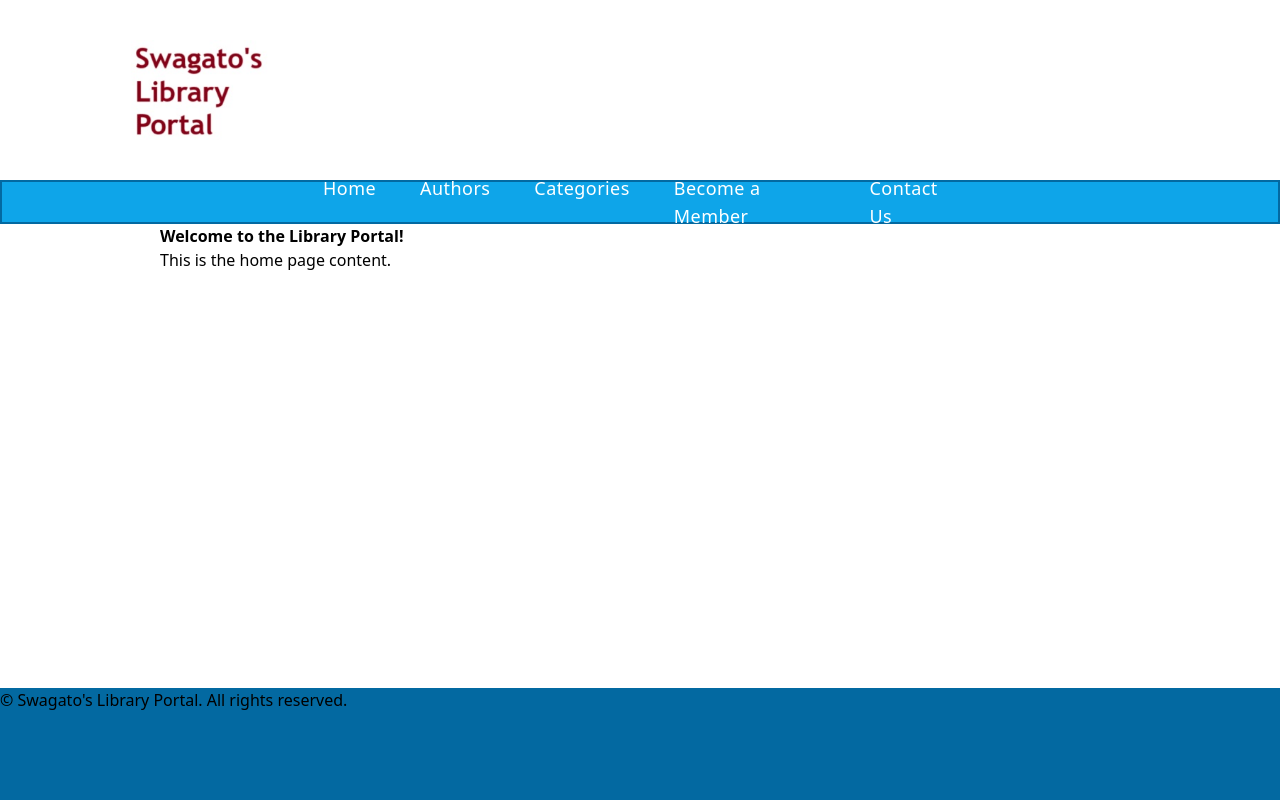
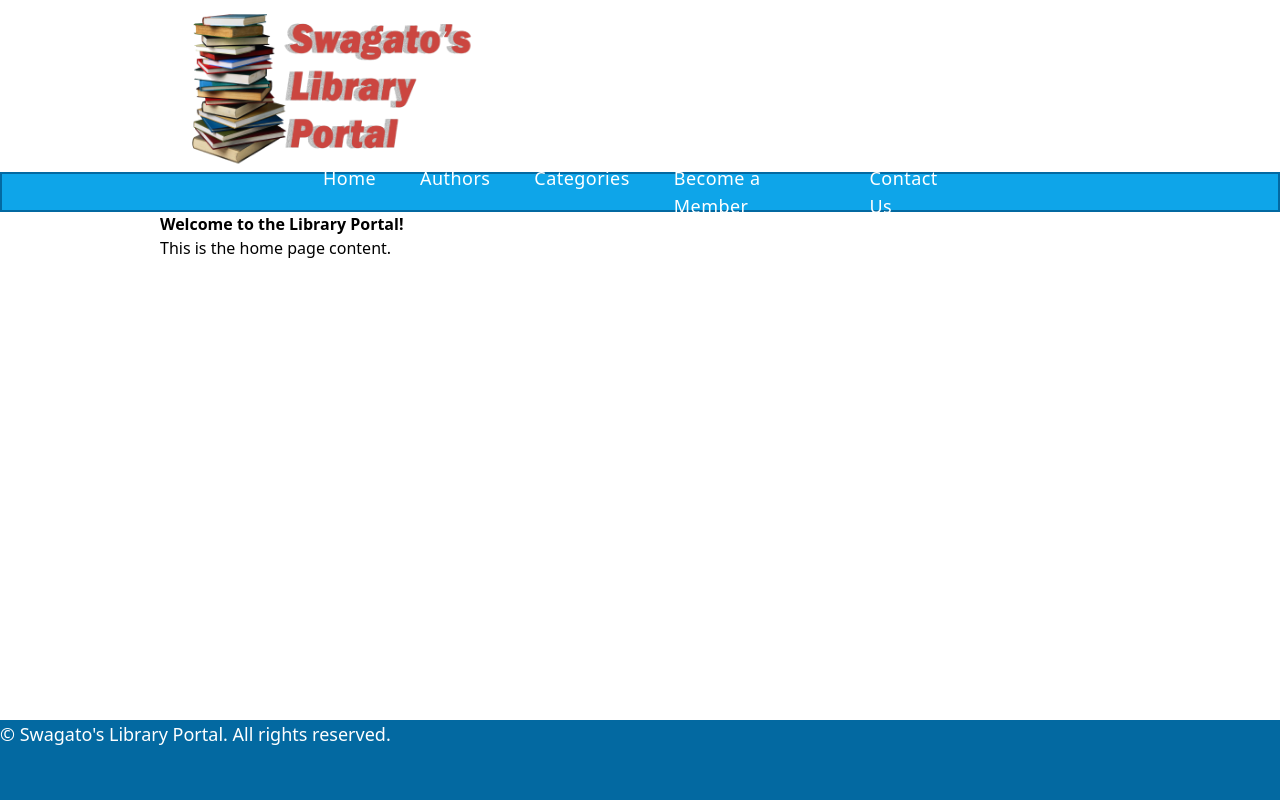
Before and after one commit to swagatobhaskar/flask-library-portal, a Flask app: page / in a window 1280 px wide. Run offline with Flask 3, Linux system fonts and the light colour scheme; style sheets or scripts are compiled from the project's sources.

Commit message:
CSS changes, changed layout.html to navigation.html

```diff
--- a/libraryapp/app/templates/base.html
+++ b/libraryapp/app/templates/base.html
@@ -8,25 +8,19 @@
         <link rel="stylesheet" href="{{url_for('static', filename='css/output.css')}}">
     </head>
     <body>
-        <div class="">
-            <img src="/static/flask-lib-logo.jpg" alt="logo" width="80%" height="auto" class="p-10">
+        <div class="w-9/12 mx-auto">
+            <a href="{{ url_for('main.home') }}">
+                <img src="/static/flask-libraryapp-logo2.png" alt="logo" width="300" height="120" class="ml-5 p-1">
+            </a>
         </div>
-        <nav class="border-2 border-sky-700 bg-sky-500 h-11 flex items-center">
-            <li class="text-lg flex font-medium tracking-wide mx-auto w-2/4 space-x-10 justify-center text-white">
-                <ul class="hover:font-semibold hover:bg-sky-700 p-0.5">
-                    <a href="{{ url_for('main.home') }}">Home</a>
-                </ul>
-                <ul class="hover:font-semibold hover:bg-sky-700 p-0.5">Authors</ul>
-                <ul class="hover:font-semibold hover:bg-sky-700 p-0.5">Categories</ul>
-                <ul class="hover:font-semibold hover:bg-sky-700 p-0.5">Become a Member</ul>
-                <ul class="hover:font-semibold hover:bg-sky-700 p-0.5">Contact Us</ul>
-            </li>
+        <nav class="border-2 border-sky-700 bg-sky-500 h-10 flex items-center">
+            {% include('navigation.html') %}
         </nav>
         <div class="mx-auto w-9/12 border-solid border-x-blue-900">
             {% block content %}{% endblock %}
         </div>
-        <footer class="h-28 bg-sky-700 w-full absolute bottom-0">
-            <p>© Swagato's Library Portal. All rights reserved.</p>
+        <footer class="h-20 bg-sky-700 w-full absolute bottom-0">
+            <p class="text-white text-lg">© Swagato's Library Portal. All rights reserved.</p>
         </footer>
     </body>
 </html>
--- /dev/null
+++ b/libraryapp/app/templates/navigation.html
@@ -0,0 +1,9 @@
+<li class="text-lg flex font-medium tracking-wide mx-auto w-2/4 space-x-10 justify-center text-white">
+    <ul class="hover:font-semibold hover:bg-sky-700 p-0.5">
+        <a href="{{ url_for('main.home') }}">Home</a>
+    </ul>
+    <ul class="hover:font-semibold hover:bg-sky-700 p-0.5">Authors</ul>
+    <ul class="hover:font-semibold hover:bg-sky-700 p-0.5">Categories</ul>
+    <ul class="hover:font-semibold hover:bg-sky-700 p-0.5">Become a Member</ul>
+    <ul class="hover:font-semibold hover:bg-sky-700 p-0.5">Contact Us</ul>
+</li>
```
Also changed, not shown: libraryapp/app/static/flask-libraryapp-logo2.png (added), libraryapp/app/templates/layout.html (deleted).
